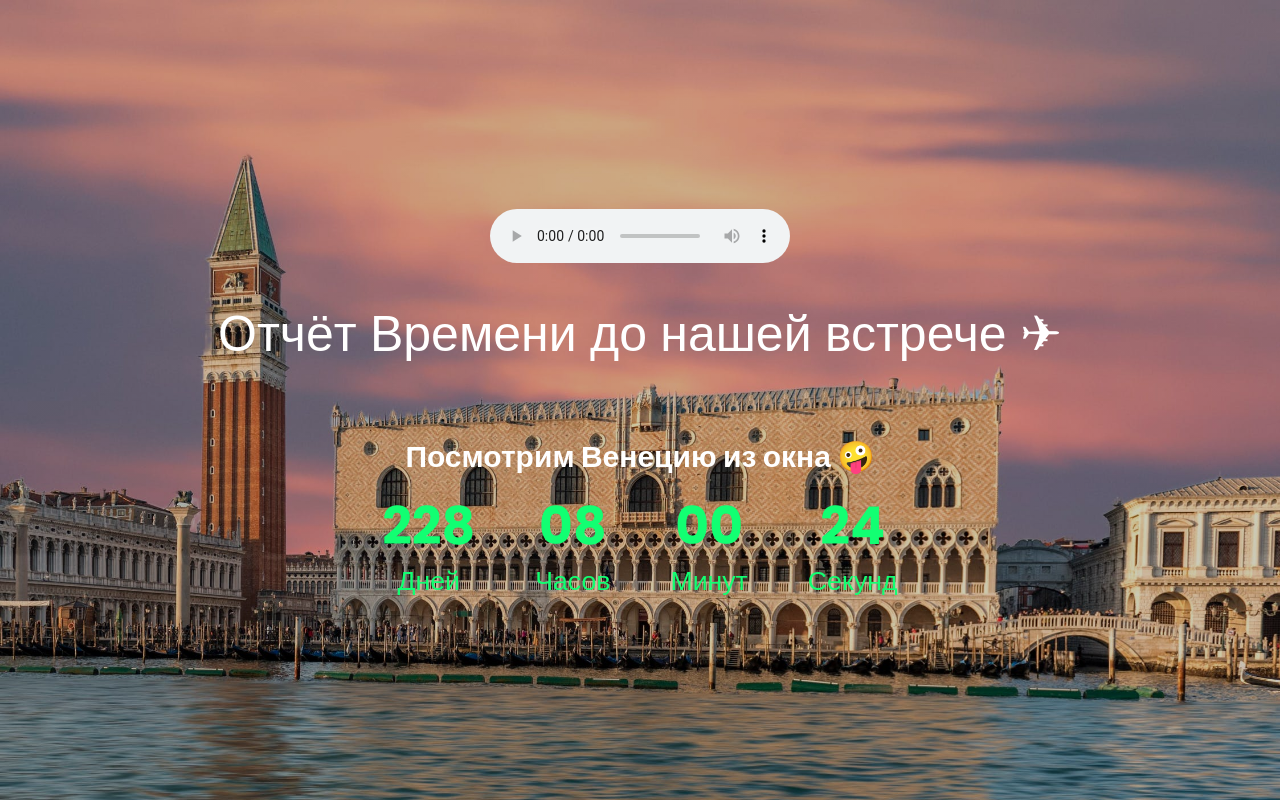
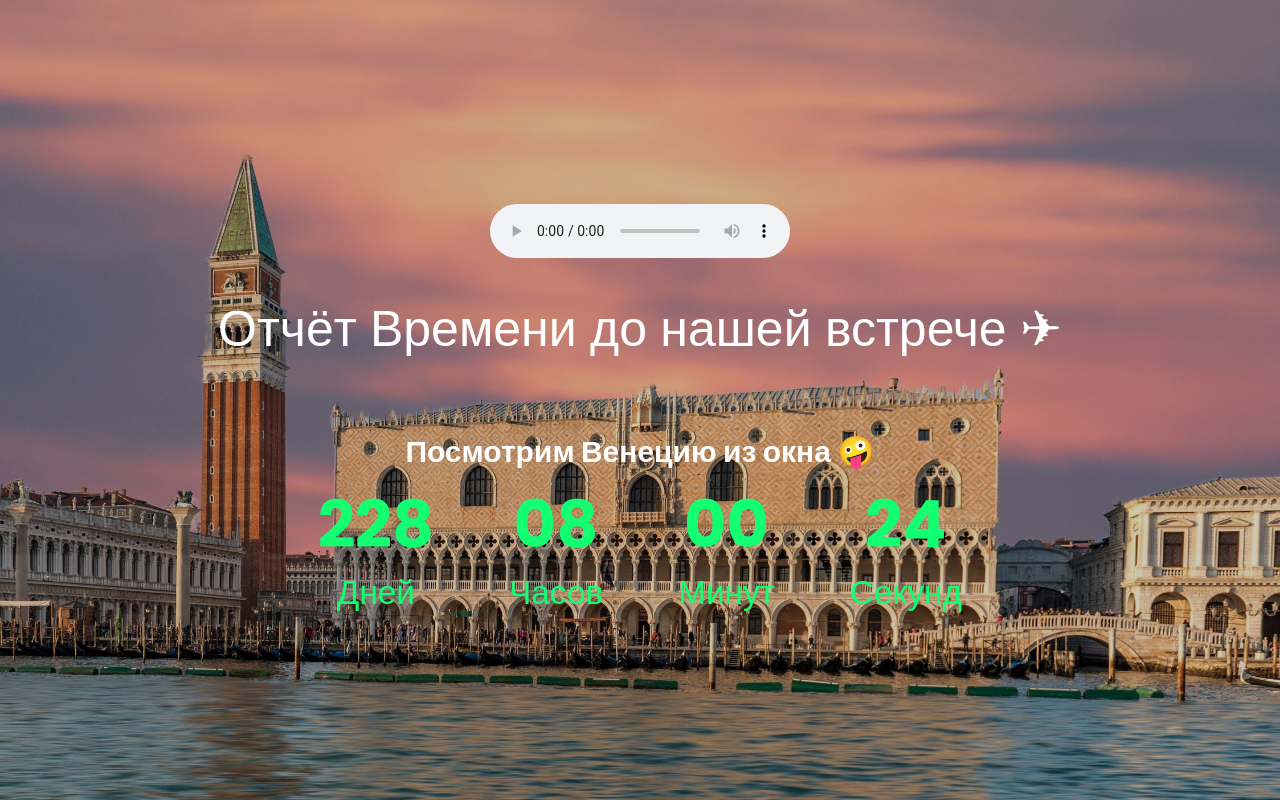
Before and after one commit to Vlad974-web/Countdown_Timer, a plain HTML site: page index.html in a window 1280 px wide. Drawn offline with Linux system fonts and the light colour scheme.

Commit message:
Update style.css

```diff
--- a/style.css
+++ b/style.css
@@ -52,11 +52,12 @@ p {
   font-weight: 800;
   font-size: 30px;
   color: #fff;
+  margin-bottom: 40px;
 }
 
 .countdown {
 	display: flex;
-	transform: scale(2);
+	transform: scale(2.5);
   color: #fff;
 }
 
```
